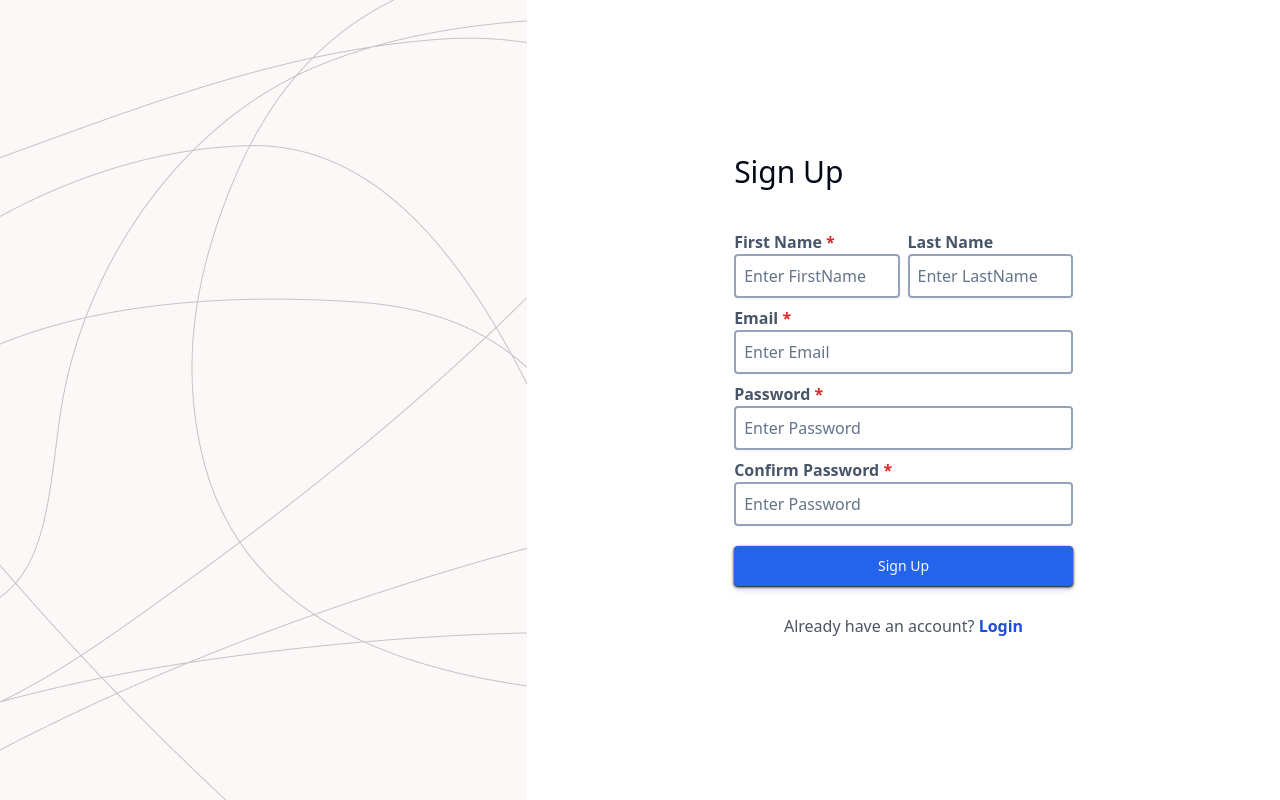
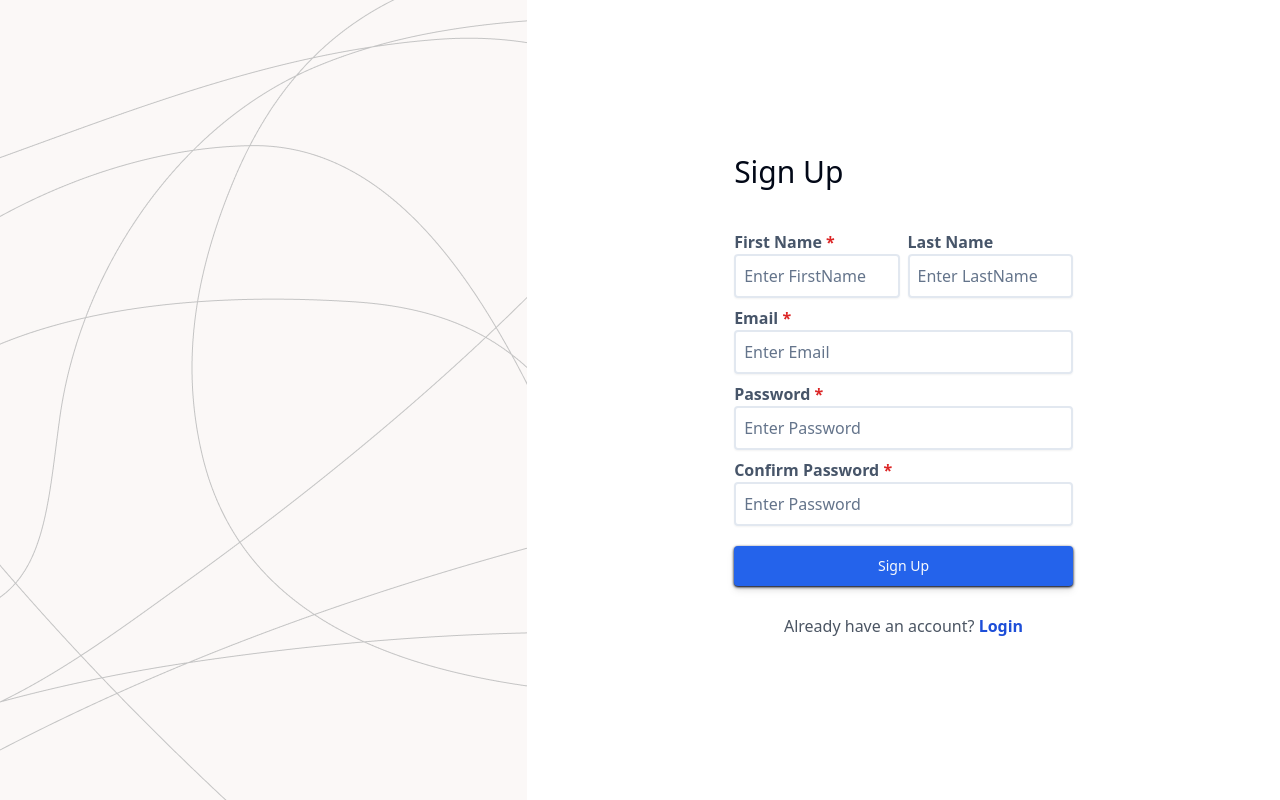
Before and after one commit to faizan-20/project-management-client, a React (Vite) app: page /register in a window 1280 px wide. Built offline with nearby package versions, Linux system fonts and the light colour scheme.

Commit message:
major UI changes

```diff
--- a/src/components/ui/button.tsx
+++ b/src/components/ui/button.tsx
@@ -5,7 +5,7 @@ import { cva, type VariantProps } from "class-variance-authority";
 import { cn } from "@/lib/utils";
 
 const buttonVariants = cva(
-  "inline-flex items-center justify-center whitespace-nowrap rounded-sm text-sm font-medium transition-colors focus-visible:outline-none focus-visible:ring-1 focus-visible:ring-ring disabled:pointer-events-none disabled:opacity-50",
+  "inline-flex items-center justify-center whitespace-nowrap rounded-sm text-sm font-medium transition-colors focus-visible:outline-none focus-visible:ring-1 focus-visible:ring-primary disabled:pointer-events-none disabled:opacity-50",
   {
     variants: {
       variant: {
@@ -14,7 +14,7 @@ const buttonVariants = cva(
         destructive:
           "bg-destructive text-destructive-foreground shadow-sm hover:bg-destructive/90",
         outline:
-          "border border-input bg-background shadow-sm hover:bg-accent hover:text-accent-foreground",
+          "border border-primary bg-background shadow-sm hover:bg-accent hover:text-accent-foreground",
         secondary:
           "bg-secondary text-secondary-foreground shadow-sm hover:bg-secondary/80",
         ghost: "hover:bg-accent hover:text-accent-foreground",
--- a/src/components/ui/input.tsx
+++ b/src/components/ui/input.tsx
@@ -11,7 +11,7 @@ const Input = React.forwardRef<HTMLInputElement, InputProps>(
       <input
         type={type}
         className={cn(
-          "flex h-9 w-full rounded-sm border border-input bg-transparent px-3 py-1 text-sm shadow-sm transition-colors file:border-0 file:bg-transparent file:text-sm file:font-medium placeholder:text-muted-foreground focus-visible:outline-none focus-visible:ring-1 focus-visible:ring-ring disabled:cursor-not-allowed disabled:opacity-50",
+          "flex h-9 w-full rounded-sm border border-input focus:border-primary bg-transparent px-3 py-1 text-sm shadow-sm transition-colors file:border-0 file:bg-transparent file:text-sm file:font-medium placeholder:text-muted-foreground focus-visible:outline-none focus-visible:ring-1 focus-visible:ring-input disabled:cursor-not-allowed",
           className
         )}
         ref={ref}
--- a/src/pages/Home.tsx
+++ b/src/pages/Home.tsx
@@ -63,7 +63,7 @@ export default function Home() {
         <Input
           type="text"
           placeholder="Search by Name or Lead"
-          className="text-sm border-slate-400"
+          className="text-sm border-slate-400 border-2"
           onChange={(e) => setSearch(e.target.value)}
         />
       </div>
--- a/src/pages/Login.tsx
+++ b/src/pages/Login.tsx
@@ -83,7 +83,7 @@ export default function Login() {
                 id="email"
                 placeholder="Enter Email"
                 type="text"
-                className="py-5 px-2 text-md border-slate-400 border-2 focus:border-slate-600"
+                className="py-5 px-2 text-md border-2"
                 value={email}
                 onChange={(e) => setEmail(e.target.value)}
                 required
@@ -101,7 +101,7 @@ export default function Login() {
                 id="password"
                 placeholder="Enter Password"
                 type="password"
-                className={`py-5 px-2 text-md border-2 ${isValidPassword ? "border-slate-400" : "border-red-400"} focus:border-${isValidPassword ? "slate-600" : "red-600"}`}
+                className={`py-5 px-2 text-md border-2 ${isValidPassword ? "" : "focus:border-red-600"}`}
                 value={password}
                 onChange={(e) => handlePasswordChange(e.target.value)}
                 required
--- a/src/pages/ProjectBoard.tsx
+++ b/src/pages/ProjectBoard.tsx
@@ -2,13 +2,15 @@ import { axiosPrivate } from "@/api/axios";
 import { Input } from "@/components/ui/input";
 import { ProjectsContext } from "@/context/ProjectsProvider";
 import { ProjectType } from "@/pages/Home";
-import { useContext, useEffect, useState } from "react";
+import { useContext, useEffect, useRef, useState } from "react";
 import { useParams } from "react-router-dom";
 
 function ProjectBoard() {
   const { projectId } = useParams();
+  const { favProjects, setFavProjects } = useContext(ProjectsContext);
   const [currProject, setCurrProject] = useState<ProjectType>();
-  const { favProjects, setFavProjects } = useContext(ProjectsContext);
+  const [issueVisible, setIssueVisible] = useState(false);
+  const inputRef = useRef<HTMLInputElement>(null);
 
   useEffect(() => {
     const getCurrProject = async () => {
@@ -22,6 +24,13 @@ function ProjectBoard() {
 
     getCurrProject();
   }, [projectId]);
+
+  // Focus on the input element when the div becomes visible
+  useEffect(() => {
+    if (issueVisible && inputRef.current) {
+      inputRef.current.focus();
+    }
+  }, [issueVisible]);
 
   const toggleFavoriteProject = async () => {
     try {
@@ -44,6 +53,14 @@ function ProjectBoard() {
     } catch (error) {
       console.error(error);
     }
+  };
+
+  function issueClickHandler() {
+    setIssueVisible(true);
+  }
+
+  const handleKeyDown = (e: React.KeyboardEvent<HTMLInputElement>) => {
+    if (e.key === "Escape") setIssueVisible(false);
   };
 
   return (
@@ -102,7 +119,10 @@ function ProjectBoard() {
           <div className="text-xs text-gray-500 font-semibold m-4 mt-6">
             TO DO
           </div>
-          <div className="text-sm font-semibold text-slate-800 mx-2 hover:bg-slate-200 p-2 cursor-pointer flex transition-all">
+          <div
+            className={`text-sm font-semibold text-slate-800 mx-2 hover:bg-slate-200 p-2 cursor-pointer flex transition-all ${issueVisible ? "hidden" : "block"} `}
+            onClick={issueClickHandler}
+          >
             <svg
               xmlns="http://www.w3.org/2000/svg"
               viewBox="0 0 20 20"
@@ -112,6 +132,17 @@ function ProjectBoard() {
               <path d="M10.75 4.75a.75.75 0 0 0-1.5 0v4.5h-4.5a.75.75 0 0 0 0 1.5h4.5v4.5a.75.75 0 0 0 1.5 0v-4.5h4.5a.75.75 0 0 0 0-1.5h-4.5v-4.5Z" />
             </svg>
             Create issue
+          </div>
+          <div className={`${issueVisible ? "block" : "hidden"}`}>
+            <Input
+              type="text"
+              name="issue"
+              id="issue"
+              placeholder="What needs to be done?"
+              className="px-2 text-base border-2 w-full h-20 bg-primary-foreground"
+              onKeyDown={handleKeyDown}
+              ref={inputRef}
+            />
           </div>
         </div>
         <div className="bg-slate-100 h-full min-h-32 w-60">
--- a/src/pages/Signup.tsx
+++ b/src/pages/Signup.tsx
@@ -104,7 +104,7 @@ export default function Signup() {
                   id="firstname"
                   placeholder="Enter FirstName"
                   type="text"
-                  className="py-5 px-2 text-md border-slate-400 border-2 focus:border-slate-600"
+                  className="py-5 px-2 text-md border-2"
                   value={firstName}
                   onChange={(e) => setFirstName(e.target.value)}
                   required
@@ -119,7 +119,7 @@ export default function Signup() {
                   id="lastname"
                   placeholder="Enter LastName"
                   type="text"
-                  className="py-5 px-2 text-md border-slate-400 border-2 focus:border-slate-600"
+                  className="py-5 px-2 text-md border-2"
                   value={lastName}
                   onChange={(e) => setLastName(e.target.value)}
                 />
@@ -134,7 +134,7 @@ export default function Signup() {
                 id="email"
                 placeholder="Enter Email"
                 type="text"
-                className="py-5 px-2 text-md border-slate-400 border-2 focus:border-slate-600"
+                className="py-5 px-2 text-md border-2"
                 value={email}
                 onChange={(e) => setEmail(e.target.value)}
                 required
@@ -149,7 +149,7 @@ export default function Signup() {
                 id="password1"
                 placeholder="Enter Password"
                 type="password"
-                className={`py-5 px-2 text-md border-2 ${isValidPassword ? "border-slate-400" : "border-red-400"} focus:border-${isValidPassword ? "slate-600" : "red-600"}`}
+                className={`py-5 px-2 text-md border-2 ${isValidPassword ? "" : "focus:border-red-600"}`}
                 value={password}
                 onChange={(e) => handleValidPassword(e.target.value)}
                 required
@@ -169,7 +169,7 @@ export default function Signup() {
                 id="password2"
                 placeholder="Enter Password"
                 type="password"
-                className={`py-5 px-2 text-md border-2 ${passwordsMatch ? "border-slate-400" : "border-red-400"} focus:border-${passwordsMatch ? "slate-600" : "red-600"}`}
+                className={`py-5 px-2 text-md border-2 ${passwordsMatch ? "primary" : "focus:border-red-600"}`}
                 value={confirmPassword}
                 onChange={(e) => {
                   handlePasswordChange(e.target.value);
```
Also changed, not shown: src/components/ui/select.tsx (+23 -23 lines).
